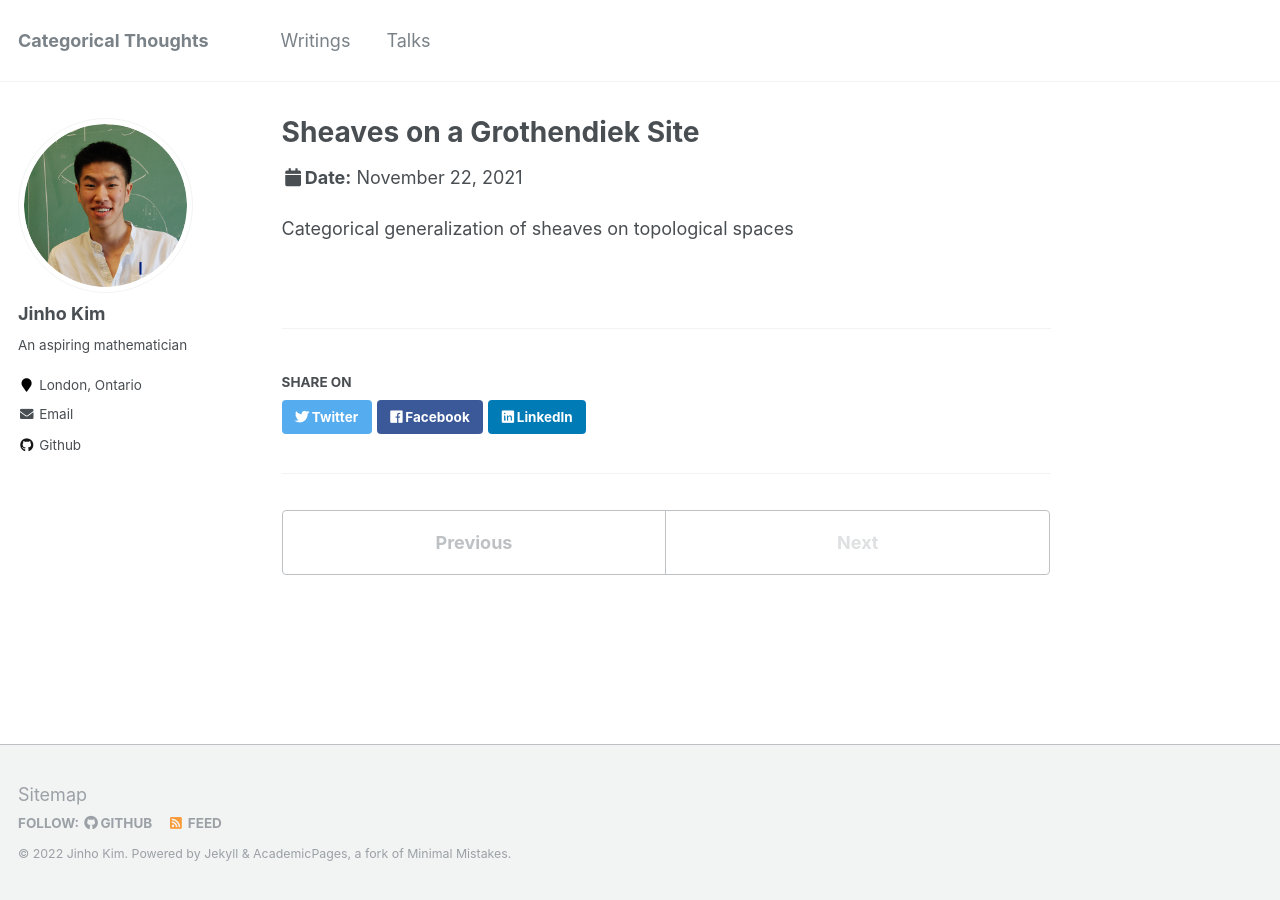
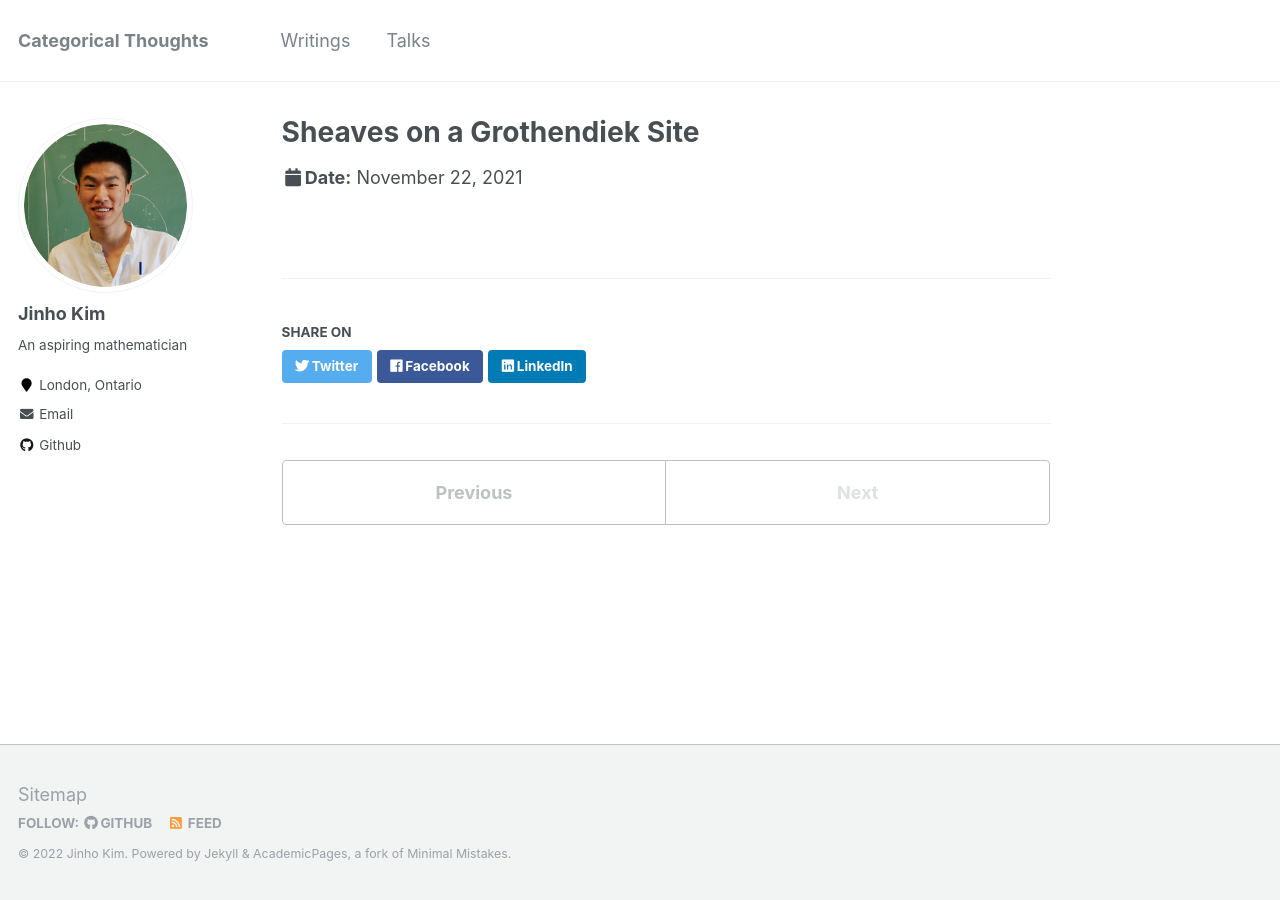
Before and after one commit to jkim2492/jkim2492.github.io, a Jekyll site: the page built from _talks/2014-03-01-talk-3.md, in a window 1280 px wide. Built offline with Jekyll 4.4.1, drawn with Linux system fonts in a browser that asks for light colours.

Commit message:
Update 2014-03-01-talk-3.md

```diff
--- a/_talks/2014-03-01-talk-3.md
+++ b/_talks/2014-03-01-talk-3.md
@@ -7,5 +7,3 @@ venue: "Western University Topos Seminar"
 date: 2021-11-22
 location: "London, Ontario"
 ---
-
-Categorical generalization of sheaves on topological spaces
```
